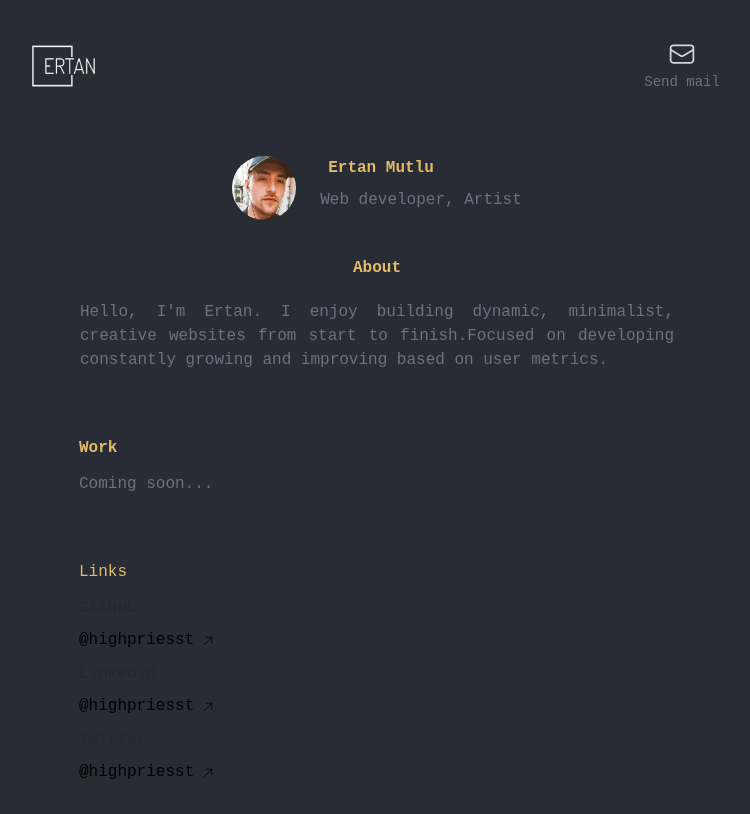
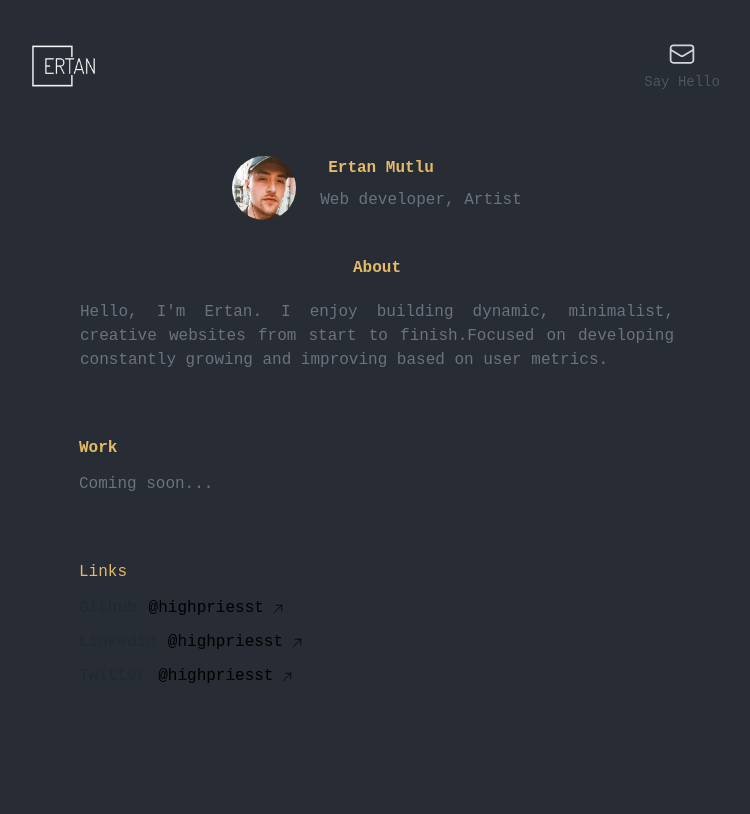
Before and after one commit to highpriesst/portfolio, a Next.js app: page / in a window 1280 px wide. Shown: the whole page, without its empty margins (273-1023 px from the left). Built offline with nearby package versions, Linux system fonts and the light colour scheme.

Commit message:
edited links to be row and navbar gmail

```diff
--- a/components/Navbar.tsx
+++ b/components/Navbar.tsx
@@ -20,9 +20,13 @@ function Navbar() {
       ) : (
         <Image src={logo_white} className="w-20 h-15 ml-4" alt="logo" />
       )}
-      <div className="flex flex-col items-center">
-        <EnvelopeIcon className="w-8 h-8 bg-transparent text-gray-300 pb-1" />
-        <span className="text-gray-500 text-sm">Send mail</span>
+      <div className="flex flex-col">
+        <a
+          className="email-link text-sm text-gray-600 flex flex-col items-center"
+          href={`mailto:ertansofia@gmail.com`}>
+          <EnvelopeIcon className="w-8 h-8 bg-transparent text-gray-300 pb-1" />
+          Say Hello
+        </a>
       </div>
     </div>
   );
--- a/components/SingleLink.tsx
+++ b/components/SingleLink.tsx
@@ -9,7 +9,7 @@ function SingleLink({
   nickname,
 }: InferProps<typeof SingleLink.propTypes>) {
   return (
-    <div className="flex flex-col [&>*]:mb-2">
+    <div className="flex flex-row [&>*]:mb-2 gap-3">
       <span className="text-gray-800 dark:text-gray-500">{name}</span>
       <div className="flex items-center gap-1 group transition duration-300">
         <a className="font-medium dark:font-normal" href={link}>
```
